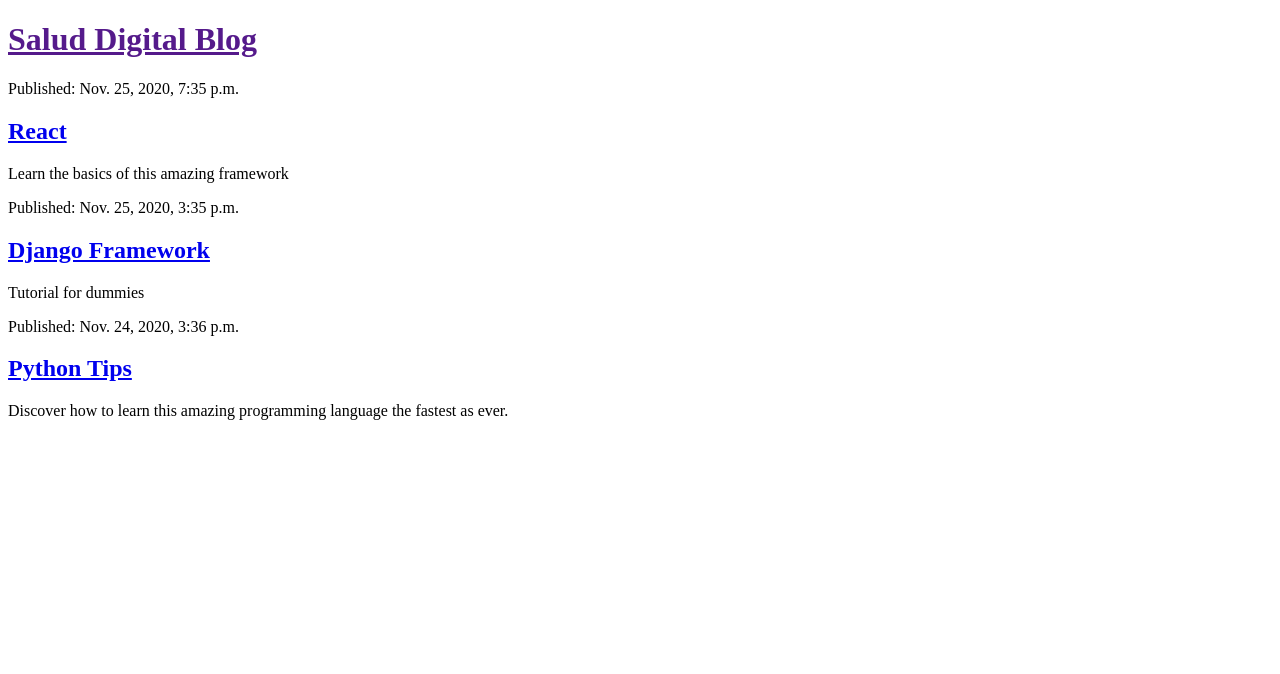
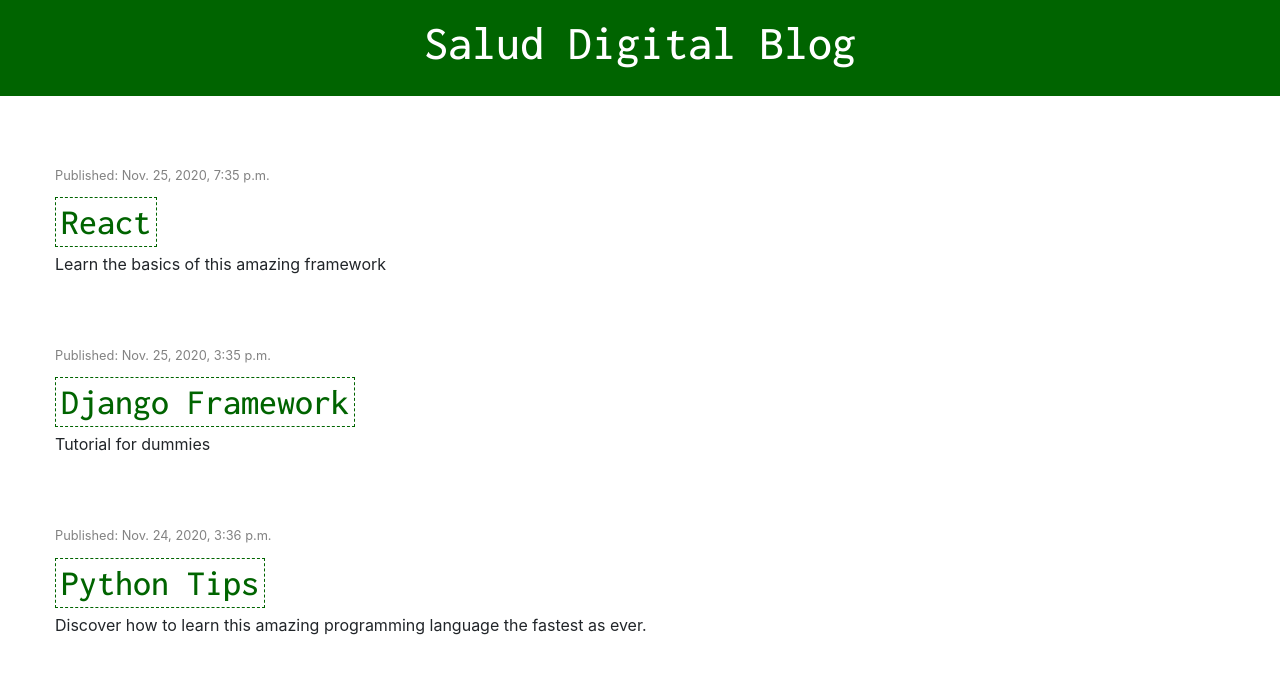
Before and after one commit to Daviddmscience/my_django_site, a Django app: page / in a window 1280 px wide. Shown: the top 674 px of the page. Run offline with Django 3.2, Linux system fonts and the light colour scheme; data comes from the database, SQL or seed files in the repository; some libraries are stand-ins or nearby versions.

Commit message:
Style the App with Boostrap and CSS. Using extensions.

```diff
--- /dev/null
+++ b/blog/static/css/blog.css
@@ -0,0 +1,44 @@
+.page-header{
+    background-color: darkgreen;
+    padding: 15px;
+    margin-top: 0px;
+}
+.page-header h1, .page-header h1 a{
+    text-align: center;
+    color: white;
+    font-size: 36pt;
+    text-decoration: none;
+}
+
+.content{
+    margin-left: 40px;
+}
+h1, h2, h3, h4 {
+    font-family: 'Tangerine', 'Inconsolata', 'Droid Sans', serif;
+    font-size: 36px;
+}
+.date {
+    color: #828282;
+    font-size: 0.8em;
+}
+.posts {
+    margin-top: 70px;
+}
+.posts h2 a {
+    color:darkgreen;
+    border: 1px dashed darkgreen;
+    padding: 5px;
+}
+.posts h2 a:hover {
+    color:green;
+    text-decoration: none;
+    border: 2px solid green;
+    box-shadow:3px 3px darkgreen;
+}
+.readpost {
+    color:darkgreen;
+    border: 1px dashed darkgreen;
+    padding: 5px;
+    margin: auto;
+    box-sizing: initial;
+}
--- /dev/null
+++ b/blog/templates/blog/base.html
@@ -0,0 +1,28 @@
+{% load staticfiles %}
+<!DOCTYPE html>
+<html lang="en">
+<head>
+    <meta charset="UTF-8">
+    <meta name="viewport" content="width=device-width, initial-scale=1.0">
+    <title>My Blog</title>
+    <link rel="preconnect" href="https://fonts.gstatic.com">
+    <link href="https://fonts.googleapis.com/css2?family=Inconsolata:wght@500&display=swap" rel="stylesheet">
+    <link rel="stylesheet" href="https:////stackpath.bootstrapcdn.com/bootstrap/4.5.2/css/bootstrap.min.css">
+    <link rel="stylesheet" href="{% static 'css/blog.css' %}">
+</head>
+<body>
+    <div class="page-header">
+        <h1><a href="{% url 'post_list' %}" >Salud Digital Blog</a></h1>
+    </div>
+    <div class="content container">
+        <div class="row">
+            <div class="col-md-8">
+
+                {% block content %}
+                {% endblock %}
+
+            </div>
+        </div>
+    </div>
+</body>
+</html>
--- a/blog/templates/blog/post_list.html
+++ b/blog/templates/blog/post_list.html
@@ -1,18 +1,12 @@
-<!DOCTYPE html>
-<html lang="en">
-<head>
-    <meta charset="UTF-8">
-    <meta name="viewport" content="width=device-width, initial-scale=1.0">
-    <title>My Blog</title>
-</head>
-<body>
-    <h1><a href="" >Salud Digital Blog</a></h1>
+{% extends 'blog/base.html' %}
+{% block content %}
     {% for post in posts %}
-        <div>
+    <div class="posts">
+        <div class="date">
             <p>Published: {{post.published_date}}</p>
-            <h2><a href="{% url 'post_detail' pk=post.pk %}">{{post.title}}</a></h2>
-            <p>{{post.text|linebreaksbr}}</p>
         </div>
+        <h2><a href="{% url 'post_detail' pk=post.pk %}">{{post.title}}</a></h2>
+        <p>{{post.text|linebreaksbr}}</p>
+    </div>
     {% endfor %}
-</body>
-</html>
+{% endblock %}
--- a/mysiteclever/settings.py
+++ b/mysiteclever/settings.py
@@ -119,3 +119,6 @@ USE_TZ = True
 # https://docs.djangoproject.com/en/2.2/howto/static-files/
 
 STATIC_URL = '/static/'
+STATICFILES_DIRS = [
+os.path.join(BASE_DIR, 'static')
+]
```
Also changed, not shown: blog/templates/blog/post_detail.html (+14 -17 lines).
